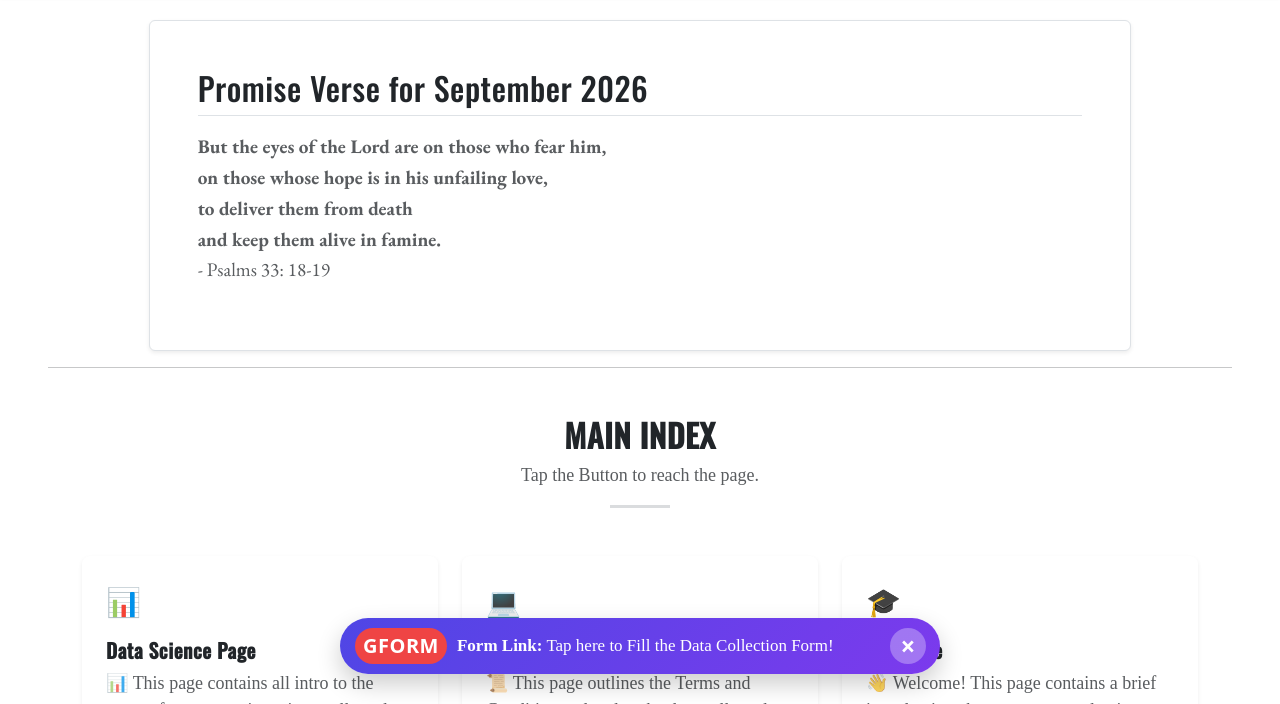
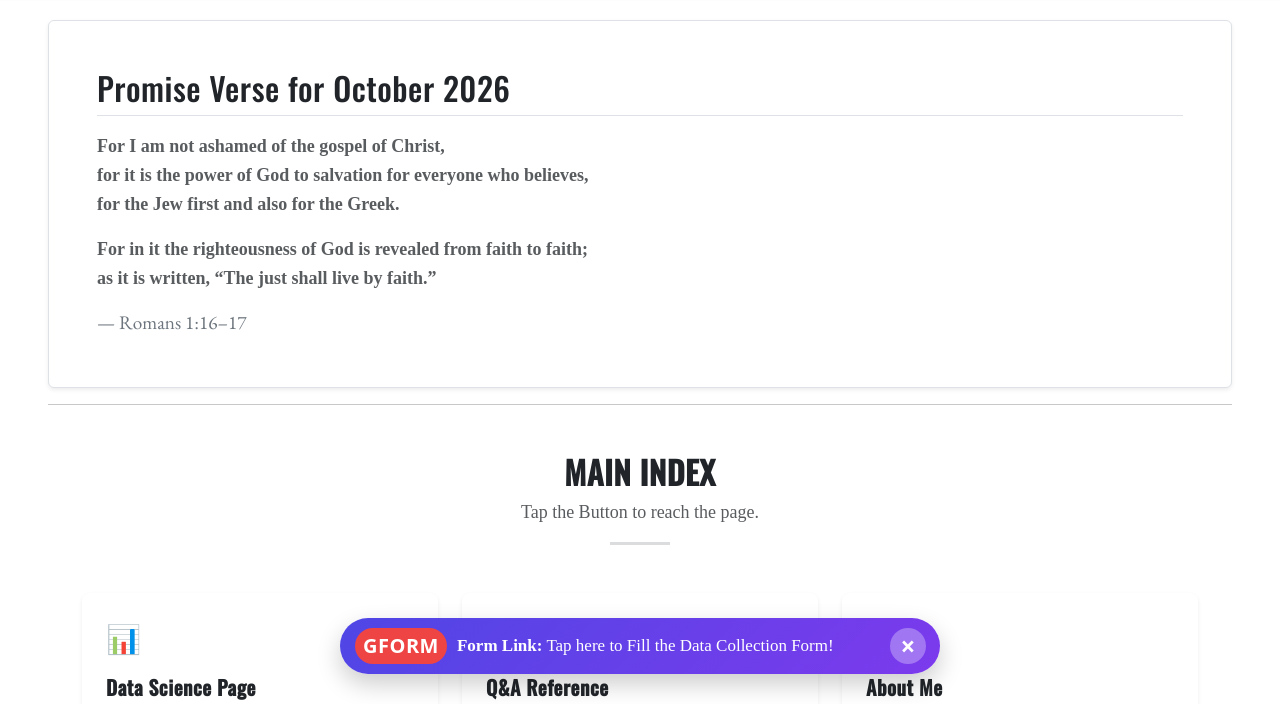
Before and after one commit to tninanofchirawa/personal-website-1, a Jekyll site: the page built from index.html, in a window 1280 px wide and 900 px high, scrolled down 455 px, cut to the strip 196-900 px from the top of the window. Built offline with Jekyll 4.4.1, drawn with Linux system fonts in a browser that asks for light colours; some web fonts are replaced.

Commit message:
this is the new verse

```diff
--- a/index.html
+++ b/index.html
@@ -5,7 +5,9 @@ hero_title: Home
 hero_subtitle:
 hero_image: Docs and Pics/Pictures/Public/Home/Hero Image/Bible.jpg
 ---
-<div class="row">
+
+<!-- Verse  -->
+<!-- <div class="row">
   <div class="col-12 col-xl-10 mx-auto">
     <div class="p-4 p-md-5 bg-white rounded shadow-sm border">
       <h2 class="mb-3 border-bottom pb-2">Promise Verse for September 2026</h2>
@@ -14,9 +16,9 @@ hero_image: Docs and Pics/Pictures/Public/Home/Hero Image/Bible.jpg
           <br> to deliver them from death
           <br>and keep them alive in famine.
         </strong> <br>- Psalms 33: 18-19</p>
-    </div>
-    <!--
-<div class="p-4 p-md-5 bg-white rounded shadow-sm border">
+    </div> -->
+
+<!-- <div class="p-4 p-md-5 bg-white rounded shadow-sm border">
   <h2 class="mb-3 border-bottom pb-2">Promise Verse for October 2026</h2>
   <p class="special-garamond text-muted"><strong>For I am not ashamed of the gospel of Christ,
       <br> for it is the power of God to salvation for everyone who believes,
@@ -25,9 +27,32 @@ hero_image: Docs and Pics/Pictures/Public/Home/Hero Image/Bible.jpg
       <br> For in it the righteousness of God is revealed from faith to faith;
       <br> as it is written, “The just shall live by faith.”
     </strong> <br>- Romans 1 : 16 - 17</p>
+</div> -->
+
+<div class="p-4 p-md-5 bg-white rounded shadow-sm border">
+  <h2 class="mb-3 border-bottom pb-2">Promise Verse for October 2026</h2>
+
+  <blockquote class="special-garamond text-muted fw-bold mb-0">
+    <p class="mb-3">
+      For I am not ashamed of the gospel of Christ,<br>
+      for it is the power of God to salvation for everyone who believes,<br>
+      for the Jew first and also for the Greek.
+    </p>
+
+    <p class="mb-3">
+      For in it the righteousness of God is revealed from faith to faith;<br>
+      as it is written, “The just shall live by faith.”
+    </p>
+
+    <footer class="text-secondary fw-normal">
+      — Romans 1:16–17
+    </footer>
+  </blockquote>
 </div>
- -->
 
+
+
+<!-- the main index and all -->
 </div>
 </div>
 <hr>
```
Lines whose indentation alone changed are shown as unchanged.
